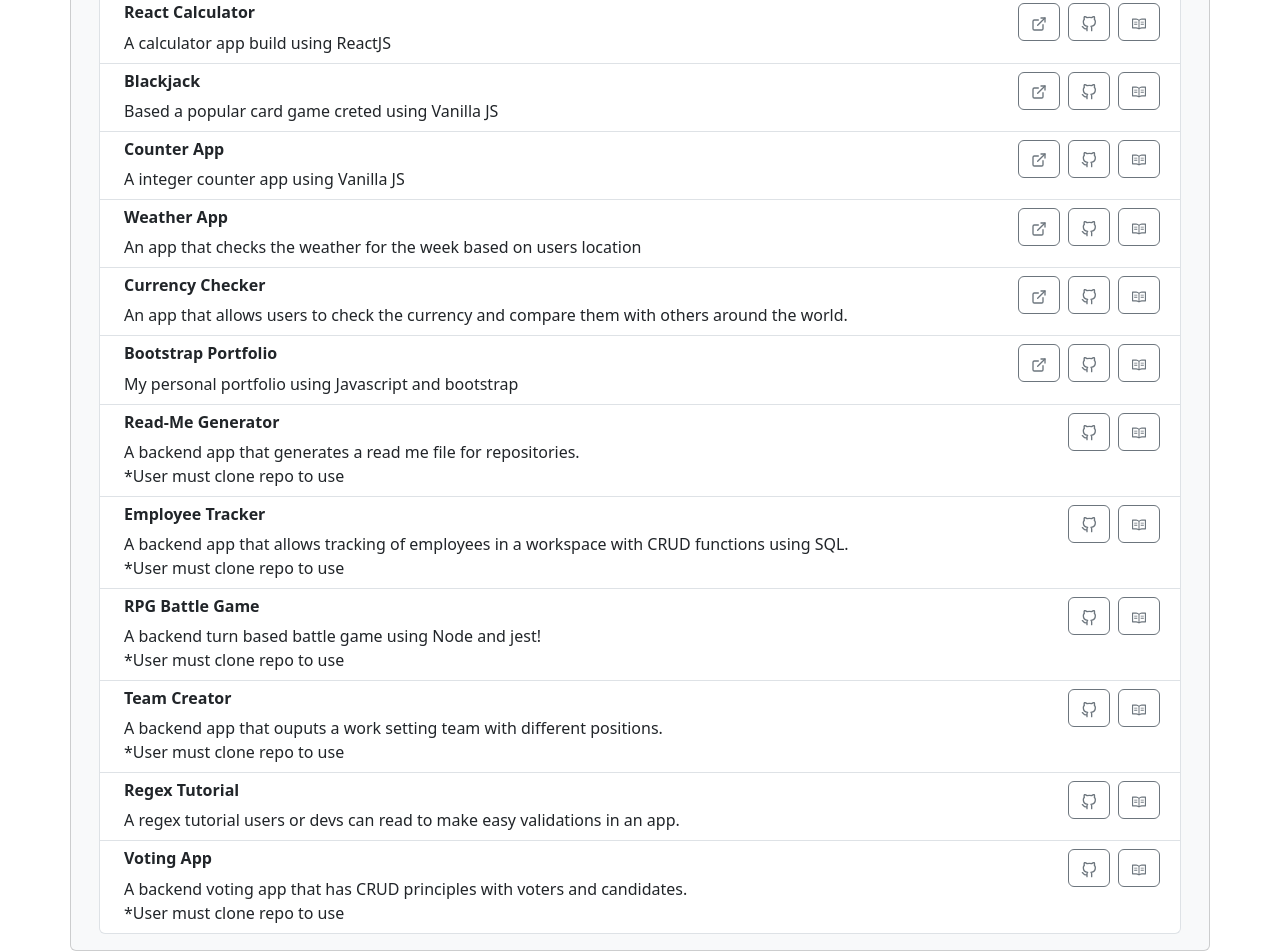
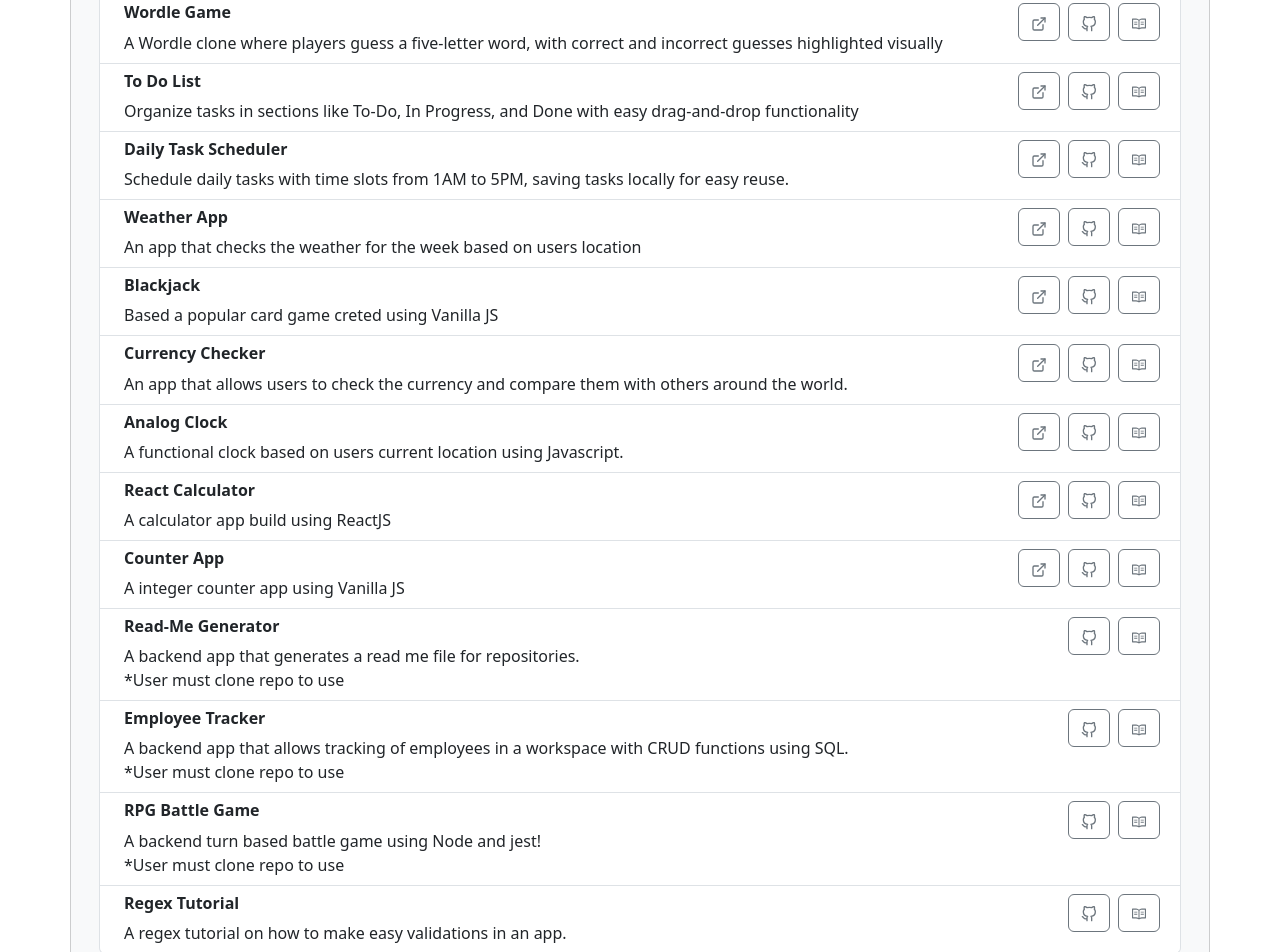
Before and after one commit to edm1001/web-dev-port, a React (Create React App) app: page /portfolio in a window 1280 px wide. Shown: the part 1100-2052 px from the top of the page. Built offline with nearby package versions, Linux system fonts and the light colour scheme.

Commit message:
update project section

```diff
--- a/src/Components/Projects/ListProjects.js
+++ b/src/Components/Projects/ListProjects.js
@@ -1,148 +1,226 @@
-import Card from 'react-bootstrap/Card'
-import ListGroup from 'react-bootstrap/ListGroup';
-import {FiExternalLink} from 'react-icons/fi'
-import {AiOutlineRead} from 'react-icons/ai';
-import {FiGithub} from 'react-icons/fi';
+import Card from "react-bootstrap/Card";
+import ListGroup from "react-bootstrap/ListGroup";
+import { FiExternalLink } from "react-icons/fi";
+import { AiOutlineRead } from "react-icons/ai";
+import { FiGithub } from "react-icons/fi";
 
 const listProjectData = [
     {
-        title:'Instagram Clone',
-        description: 'An older instagram clone using JS and front end.',
-        readmeLink: 'https://github.com/edm1001/instagram-clone/blob/main/README.md',
-        githubLink: 'https://github.com/edm1001/instagram-clone',
-        liveLink: 'https://edm1001.github.io/instagram-clone/'
+        title: "Blog App",
+        description: "A blog platform where users can sign up, create, update, delete posts, and upload files for enhanced content.",
+        githubLink: "https://github.com/edm1001/mern-blog",
+        liveLink: "https://edm1001.github.io/mern-blog/"
       },
       {
-        title: 'Analog Clock',
-        description: 'A functional clock based on users current location using Javascript.',
-        githubLink: 'https://github.com/edm1001/js-clock',
-        liveLink: 'https://edm1001.github.io/js-clock/',
-        readmeLink: 'https://github.com/edm1001/js-clock/blob/main/README.md'
+        title: "Book Shop",
+        description: "A bookshop app that allows users to manage their book inventory by creating, deleting, and updating items.",
+        githubLink: "https://github.com/edm1001/book-app",
+        liveLink: " https://edm1001.github.io/book-app/"
       },
         {
-        title: 'React Calculator',
-        description: 'A calculator app build using ReactJS',
-        githubLink: 'https://github.com/edm1001/react-calc',
-        liveLink: 'https://edm1001.github.io/react-calc/',
-        readmeLink: 'https://github.com/edm1001/react-calc/blob/main/README.md'
+        title: "Wordle Game",
+        description: "A Wordle clone where players guess a five-letter word, with correct and incorrect guesses highlighted visually",
+        githubLink: "https://github.com/edm1001/wordle-clone",
+        liveLink: "https://edm1001.github.io/wordle-clone/",
       },
         {
-        title: 'Blackjack',
-        description: 'Based a popular card game creted using Vanilla JS',
-        githubLink: 'https://github.com/edm1001/blackjackgame',
-        liveLink: 'https://edm1001.github.io/blackjackgame/',
-        readmeLink: 'https://github.com/edm1001/blackjackgame/blob/main/README.md'
+        title: "To Do List",
+        description: "Organize tasks in sections like To-Do, In Progress, and Done with easy drag-and-drop functionality",
+        githubLink: "https://github.com/edm1001/taskmaster-pro",
+        liveLink: "https://edm1001.github.io/taskmaster-pro/"
       },
         {
-        title: 'Counter App',
-        description: 'A integer counter app using Vanilla JS',
-        githubLink: 'https://github.com/edm1001/online-counter',
-        liveLink: 'https://edm1001.github.io/online-counter/',
-        readmeLink: 'https://github.com/edm1001/online-counter/blob/main/README.md'
+        title: "Daily Task Scheduler",
+        description: "Schedule daily tasks with time slots from 1AM to 5PM, saving tasks locally for easy reuse.",
+        githubLink: "https://github.com/edm1001/i-like-tortoises-05",
+        liveLink: "https://edm1001.github.io/i-like-tortoises-05/"
       },
   {
-        title: 'Weather App',
-        description: 'An app that checks the weather for the week based on users location',
-        githubLink: 'https://github.com/edm1001/weather-checker',
-        liveLink: 'https://edm1001.github.io/weather-checker/',
-        readmeLink: 'https://github.com/edm1001/weather-checker/blob/main/README.md'
+    title: "Weather App",
+    description:
+      "An app that checks the weather for the week based on users location",
+    githubLink: "https://github.com/edm1001/weather-checker",
+    liveLink: "https://edm1001.github.io/weather-checker/",
+    readmeLink:
+      "https://github.com/edm1001/weather-checker/blob/main/README.md",
   },
   {
-        title: 'Currency Checker',
-        description: 'An app that allows users to check the currency and compare them with others around the world.',
-        githubLink: 'https://github.com/edm1001/Currency-Checker',
-        liveLink: 'https://edm1001.github.io/Currency-Checker/',
-        readmeLink: 'https://github.com/edm1001/Currency-Checker/blob/main/README.md'
+    title: "Blackjack",
+    description: "Based a popular card game creted using Vanilla JS",
+    githubLink: "https://github.com/edm1001/blackjackgame",
+    liveLink: "https://edm1001.github.io/blackjackgame/",
+    readmeLink: "https://github.com/edm1001/blackjackgame/blob/main/README.md",
   },
   {
-        title: 'Bootstrap Portfolio',
-        description: 'My personal portfolio using Javascript and bootstrap',
-        githubLink: 'https://edm1001.github.io/edm1001.bootstrap-port.io/',
-        liveLink: 'https://edm1001.github.io/edm1001.bootstrap-port.io/',
-        readmeLink: 'https://github.com/edm1001/edm1001.bootstrap-port.io/blob/main/README.md'
-    }
-]
+    title: "Currency Checker",
+    description:
+      "An app that allows users to check the currency and compare them with others around the world.",
+    githubLink: "https://github.com/edm1001/Currency-Checker",
+    liveLink: "https://edm1001.github.io/Currency-Checker/",
+    readmeLink:
+      "https://github.com/edm1001/Currency-Checker/blob/main/README.md",
+  },
+  {
+    title: "Analog Clock",
+    description:
+      "A functional clock based on users current location using Javascript.",
+    githubLink: "https://github.com/edm1001/js-clock",
+    liveLink: "https://edm1001.github.io/js-clock/",
+    readmeLink: "https://github.com/edm1001/js-clock/blob/main/README.md",
+  },
+  {
+    title: "React Calculator",
+    description: "A calculator app build using ReactJS",
+    githubLink: "https://github.com/edm1001/react-calc",
+    liveLink: "https://edm1001.github.io/react-calc/",
+    readmeLink: "https://github.com/edm1001/react-calc/blob/main/README.md",
+  },
+  {
+    title: "Counter App",
+    description: "A integer counter app using Vanilla JS",
+    githubLink: "https://github.com/edm1001/online-counter",
+    liveLink: "https://edm1001.github.io/online-counter/",
+    readmeLink: "https://github.com/edm1001/online-counter/blob/main/README.md",
+  },
+];
 
 const ListProjects = () => {
   return (
-        <Card bg='light'>
-            <Card.Header as='h5'> More Projects: </Card.Header>
+    <Card bg="light">
+      <Card.Header as="h5"> More Projects: </Card.Header>
       <Card.Body>
-              <ListGroup bg='light'>
+        <ListGroup bg="light">
           {listProjectData.map((project, index) => (
             <ListGroup.Item
               as="li"
               key={index}
-                  className="d-flex justify-content-between align-items-start">
+              className="d-flex justify-content-between align-items-start"
+            >
               <div className="ms-2 me-auto">
-                    <h6 className="fw-bold">
-                    {project.title}
-                    </h6>
+                <h6 className="fw-bold">{project.title}</h6>
                 {project.description}
               </div>
-                    <a href={project.liveLink} className="btn btn-outline-secondary mx-1"><FiExternalLink/></a>
-                    <a href={project.githubLink} className="btn btn-outline-secondary mx-1"> <FiGithub/></a>
-                    <a href={project.readmeLink} className="btn btn-outline-secondary mx-1" ><AiOutlineRead/></a>
+              <a
+                href={project.liveLink}
+                className="btn btn-outline-secondary mx-1"
+              >
+                <FiExternalLink />
+              </a>
+              <a
+                href={project.githubLink}
+                className="btn btn-outline-secondary mx-1"
+              >
+                {" "}
+                <FiGithub />
+              </a>
+              <a
+                href={project.readmeLink}
+                className="btn btn-outline-secondary mx-1"
+              >
+                <AiOutlineRead />
+              </a>
             </ListGroup.Item>
           ))}
 
-                <ListGroup.Item as="li" className="d-flex justify-content-between align-items-start">
+          <ListGroup.Item
+            as="li"
+            className="d-flex justify-content-between align-items-start"
+          >
             <div className="ms-2 me-auto">
               <h6 className="fw-bold">Read-Me Generator</h6>
-                    A backend app that generates a read me file for repositories.<br/> *User must clone repo to use
+              A backend app that generates a read me file for repositories.
+              <br /> *User must clone repo to use
             </div>
-                    <a href='https://github.com/edm1001/read-me-gen22' className="btn btn-outline-secondary mx-1"> <FiGithub/></a>
-                    <a href='https://github.com/edm1001/read-me-gen22/blob/main/README.md' className="btn btn-outline-secondary mx-1" ><AiOutlineRead/></a>
+            <a
+              href="https://github.com/edm1001/read-me-gen22"
+              className="btn btn-outline-secondary mx-1"
+            >
+              {" "}
+              <FiGithub />
+            </a>
+            <a
+              href="https://github.com/edm1001/read-me-gen22/blob/main/README.md"
+              className="btn btn-outline-secondary mx-1"
+            >
+              <AiOutlineRead />
+            </a>
           </ListGroup.Item>
 
-                <ListGroup.Item as="li" className="d-flex justify-content-between align-items-start">
+          <ListGroup.Item
+            as="li"
+            className="d-flex justify-content-between align-items-start"
+          >
             <div className="ms-2 me-auto">
               <h6 className="fw-bold">Employee Tracker</h6>
-                    A backend app that allows tracking of employees in a workspace with CRUD functions using SQL.<br/>  *User must clone repo to use
+              A backend app that allows tracking of employees in a workspace
+              with CRUD functions using SQL.
+              <br /> *User must clone repo to use
             </div>
-                    <a href='https://github.com/edm1001/e.tracker.12' className="btn btn-outline-secondary mx-1"> <FiGithub/></a>
-                    <a href='https://github.com/edm1001/e.tracker.12/blob/main/README.md' className="btn btn-outline-secondary mx-1" ><AiOutlineRead/></a>
+            <a
+              href="https://github.com/edm1001/e.tracker.12"
+              className="btn btn-outline-secondary mx-1"
+            >
+              {" "}
+              <FiGithub />
+            </a>
+            <a
+              href="https://github.com/edm1001/e.tracker.12/blob/main/README.md"
+              className="btn btn-outline-secondary mx-1"
+            >
+              <AiOutlineRead />
+            </a>
           </ListGroup.Item>
 
-                <ListGroup.Item as="li" className="d-flex justify-content-between align-items-start">
+          <ListGroup.Item
+            as="li"
+            className="d-flex justify-content-between align-items-start"
+          >
             <div className="ms-2 me-auto">
               <h6 className="fw-bold">RPG Battle Game</h6>
-                    A backend turn based battle game using Node and jest! <br/> *User must clone repo to use
+              A backend turn based battle game using Node and jest! <br /> *User
+              must clone repo to use
             </div>
-                    <a href='https://github.com/edm1001/jest-rpg-game' className="btn btn-outline-secondary mx-1"> <FiGithub/></a>
-                    <a href='https://github.com/edm1001/jest-rpg-game/blob/main/README.md' className="btn btn-outline-secondary mx-1" ><AiOutlineRead/></a>
+            <a
+              href="https://github.com/edm1001/jest-rpg-game"
+              className="btn btn-outline-secondary mx-1"
+            >
+              {" "}
+              <FiGithub />
+            </a>
+            <a
+              href="https://github.com/edm1001/jest-rpg-game/blob/main/README.md"
+              className="btn btn-outline-secondary mx-1"
+            >
+              <AiOutlineRead />
+            </a>
           </ListGroup.Item>
 
-                <ListGroup.Item as="li" className="d-flex justify-content-between align-items-start">
+          <ListGroup.Item
+            as="li"
+            className="d-flex justify-content-between align-items-start"
+          >
             <div className="ms-2 me-auto">
-                    <h6 className="fw-bold">Team Creator</h6>
-                    A backend app that ouputs a work setting team with different positions.<br/>  *User must clone repo to use
+              <h6 className="fw-bold">Regex Tutorial</h6>A regex tutorial on how
+              to make easy validations in an app.
             </div>
-                    <a href='https://github.com/edm1001/team-creator10' className="btn btn-outline-secondary mx-1"> <FiGithub/></a>
-                    <a href='https://github.com/edm1001/team-creator10/blob/main/README.md' className="btn btn-outline-secondary mx-1" ><AiOutlineRead/></a>
+            <a
+              href="https://github.com/edm1001/Regex-tutorial-peach"
+              className="btn btn-outline-secondary mx-1"
+            >
+              {" "}
+              <FiGithub />
+            </a>
+            <a
+              href="https://github.com/edm1001/Regex-tutorial-peach/blob/main/README.md"
+              className="btn btn-outline-secondary mx-1"
+            >
+              <AiOutlineRead />
+            </a>
           </ListGroup.Item>
-                <ListGroup.Item as="li" className="d-flex justify-content-between align-items-start">
-                    <div className="ms-2 me-auto">
-                    <h6 className="fw-bold">Regex Tutorial</h6>
-                    A regex tutorial users or devs can read to make easy validations in an app.
-                    </div>
-                    <a href='https://github.com/edm1001/Regex-tutorial-peach' className="btn btn-outline-secondary mx-1"> <FiGithub/></a>
-                    <a href='https://github.com/edm1001/Regex-tutorial-peach/blob/main/README.md' className="btn btn-outline-secondary mx-1" ><AiOutlineRead/></a>
-                </ListGroup.Item>
-
-                <ListGroup.Item as="li" className="d-flex justify-content-between align-items-start">
-                    <div className="ms-2 me-auto">
-                    <h6 className="fw-bold">Voting App</h6>
-                    A backend voting app that has CRUD principles with voters and candidates.<br/> *User must clone repo to use
-                    </div>
-                    <a href='https://github.com/edm1001/u-develop-it' className="btn btn-outline-secondary mx-1"> <FiGithub/></a>
-                    <a href='https://github.com/edm1001/u-develop-it/blob/main/README.md' className="btn btn-outline-secondary mx-1" ><AiOutlineRead/></a>
-                </ListGroup.Item>
-
         </ListGroup>
       </Card.Body>
     </Card>
-    )
+  );
 };
 
 export default ListProjects;
```
Also changed, not shown: src/Components/Projects/FeaturedProjects.js (+2 -42 lines), src/Assets/port/task-master-pro.gif (deleted). Lines whose indentation alone changed are shown as unchanged.
